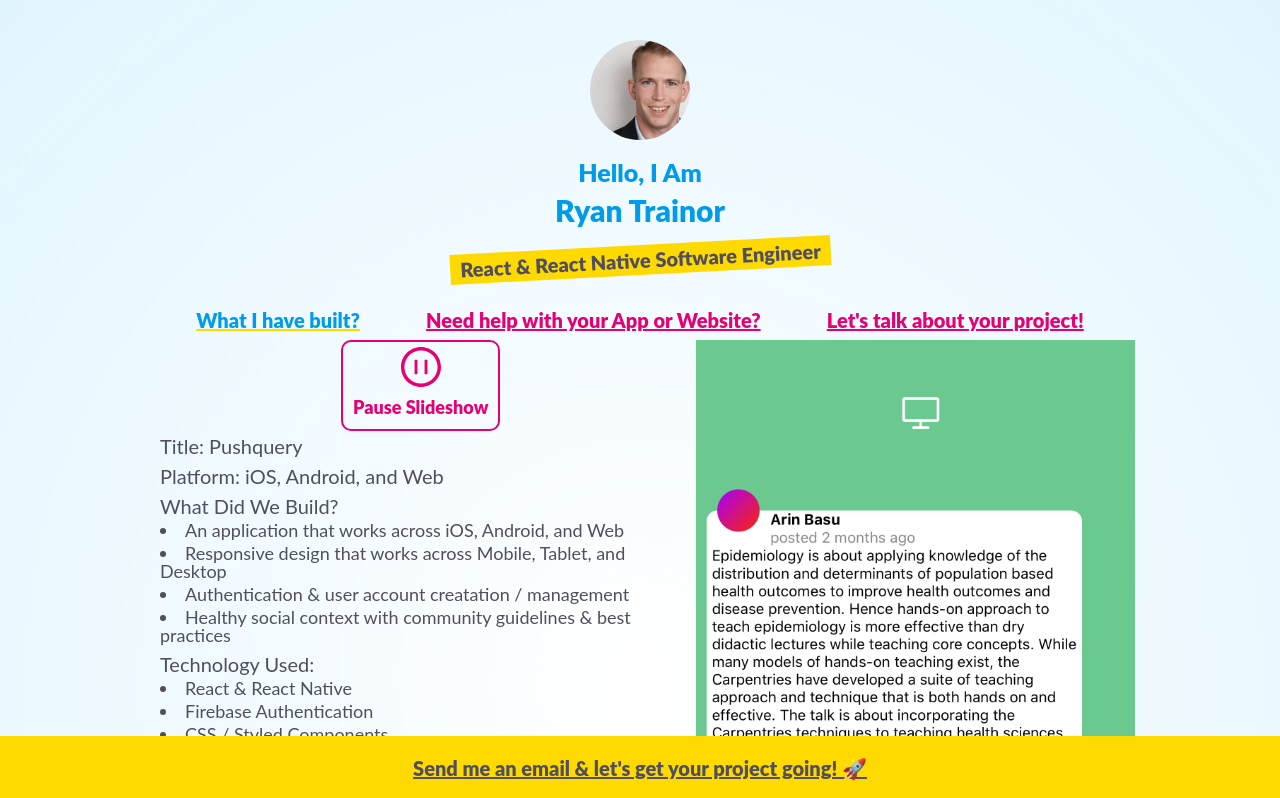
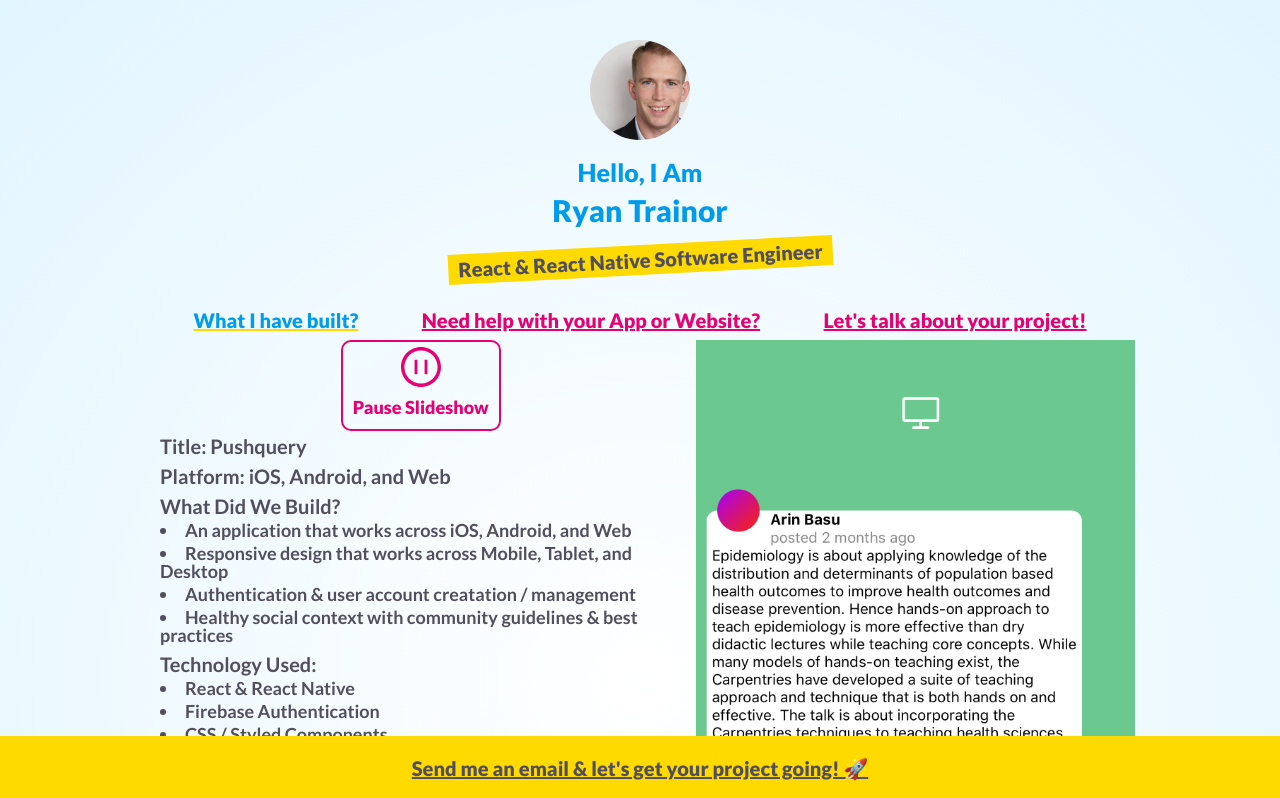
Before and after one commit to rptrainor/ryanptrainor, a Next.js app: page / in a window 1280 px wide. Shown: the top 798 px of the page. Built offline with nearby package versions, Linux system fonts and the light colour scheme.

Commit message:
upped the font wieghts some more

```diff
--- a/styles/globalStyles.css
+++ b/styles/globalStyles.css
@@ -1,7 +1,4 @@
-@font-face {
-  font-family: "Lato", sans-serif;
-  src: url("https://fonts.googleapis.com/css2?family=Lato:wght@400;900&display=swap");
-}
+@import url('https://fonts.googleapis.com/css2?family=Lato:wght@400;700;900&display=swap');
 html {
   box-sizing: border-box;
   font-size: 10px;
@@ -113,7 +110,7 @@ h4 {
   font-family: "Lato", sans-serif;
   color: #514e5e;
   font-size: 2rem;
-  font-weight: 400;
+  font-weight: 700;
   padding: 0.5rem 1rem 0.5rem 1rem;
   margin: 0 1rem 0 1rem;
 }
@@ -121,14 +118,14 @@ li {
   font-family: "Lato", sans-serif;
   color: #514e5e;
   font-size: 1.8rem;
-  font-weight: 400;
+  font-weight: 700;
   padding: 0rem 1rem 0.5rem 1rem;
   margin: 0 1rem 0 1rem;
 }
 p {
   font-family: "Lato", sans-serif;
   color: #514e5e;
-  font-weight: 400;
+  font-weight: 700;
   font-size: 1.8rem;
   line-height: 1.2;
   margin: 0.5rem;
```
